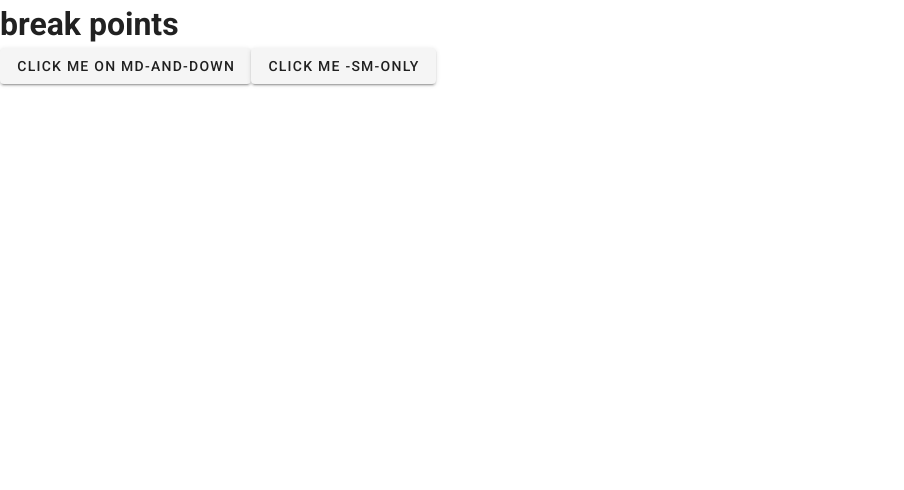
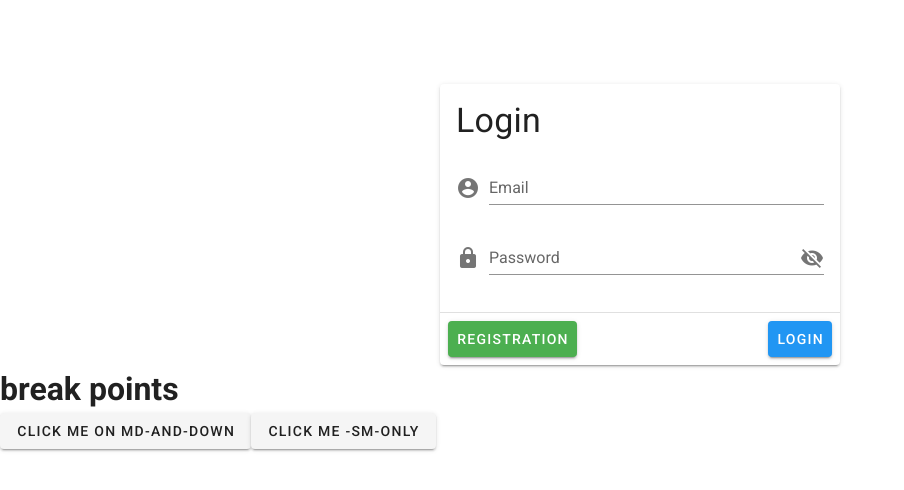
Before and after one commit to adityajain-Infobeans/vue-training, a Vue app in the folder The Net Ninja/vuetify-tutorial/: page / in a window 1280 px wide. Shown: the top 490 px of the page, without its empty margins (0-904 px from the left). Built offline with nearby package versions, Linux system fonts and the light colour scheme.

Commit message:
built login component with vuetify

```diff
--- a/The Net Ninja/vuetify-tutorial/src/App.vue
+++ b/The Net Ninja/vuetify-tutorial/src/App.vue
@@ -1,17 +1,22 @@
 <template>
-  <v-app>
+  <v-app class="grey">
+    <Navbar />
+    <Login />
     <v-main>
-      <router-view/>
+      <router-view />
     </v-main>
   </v-app>
 </template>
 
 <script>
+import Navbar from '@/components/Navbar.vue';
+import Login from '@/components/Login.vue';
 
 export default {
   name: 'App',
+  components: { Navbar, Login },
+  data: () => ({
 
-  data: () => ({
     //
   }),
 };
--- /dev/null
+++ b/The Net Ninja/vuetify-tutorial/src/components/Login.vue
@@ -0,0 +1,48 @@
+<template>
+  <div>
+<v-card width="400" class="mx-auto mt-5">
+    <v-card-title>
+    <h1 class="display-1">Login</h1>
+</v-card-title>
+
+<v-card-text>
+    <v-form>
+        <v-text-field
+            name="email"
+            label="Email"
+            id="Email"
+            prepend-icon="mdi-account-circle"
+        ></v-text-field>
+        <v-text-field
+            name="Password"
+            label="Password"
+            id="Password"
+            :type="showPassword ? 'text': 'password'"
+            prepend-icon="mdi-lock"
+            :append-icon="showPassword ? 'mdi-eye' : 'mdi-eye-off' "
+            @click:append="showPassword = !showPassword"
+        ></v-text-field>
+    </v-form>
+</v-card-text>
+<v-divider></v-divider>
+<v-card-actions>
+    <v-btn color="success">Registration </v-btn>
+    <v-spacer></v-spacer>
+    <v-btn color="info">Login </v-btn>
+
+</v-card-actions>
+
+</v-card>
+
+  </div>
+</template>
+
+<script>
+export default {
+
+  data: () => ({
+    showPassword: false,
+  }),
+
+};
+</script>
--- /dev/null
+++ b/The Net Ninja/vuetify-tutorial/src/components/Navbar.vue
@@ -0,0 +1,16 @@
+<template>
+  <div>
+
+<nav>
+
+    <v-toolbar flat app>
+
+    </v-toolbar>
+</nav>
+
+  </div>
+</template>
+
+<script>
+export default {};
+</script>
```
Also changed, not shown: 1 other file (tests, documents, lock files or other folders).
